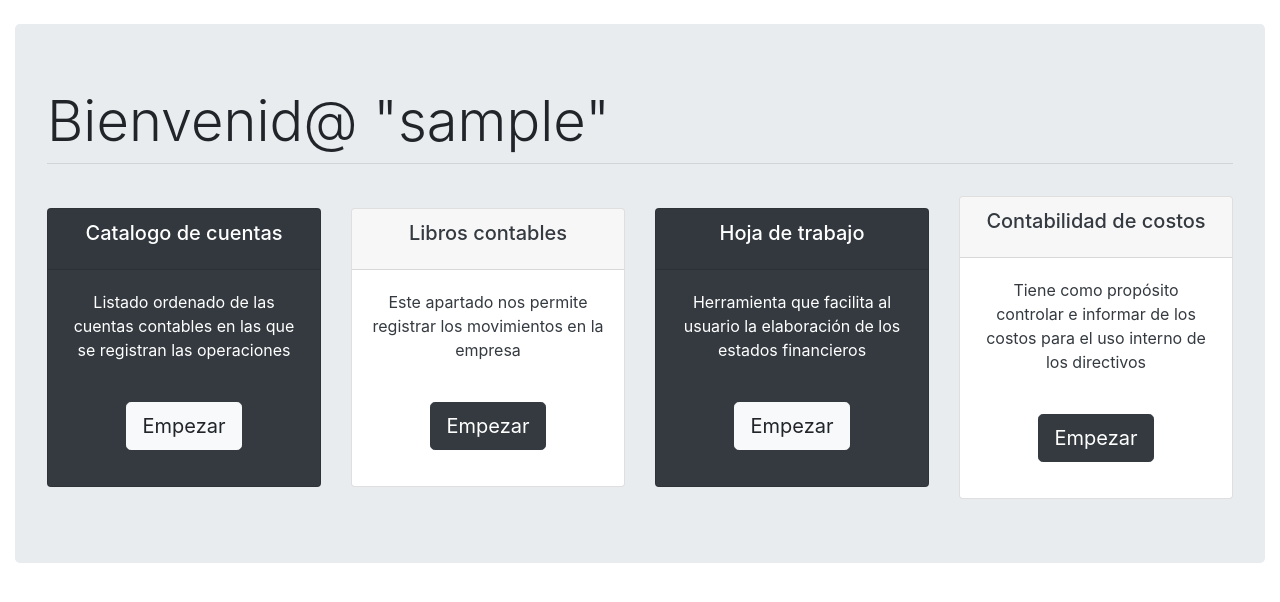
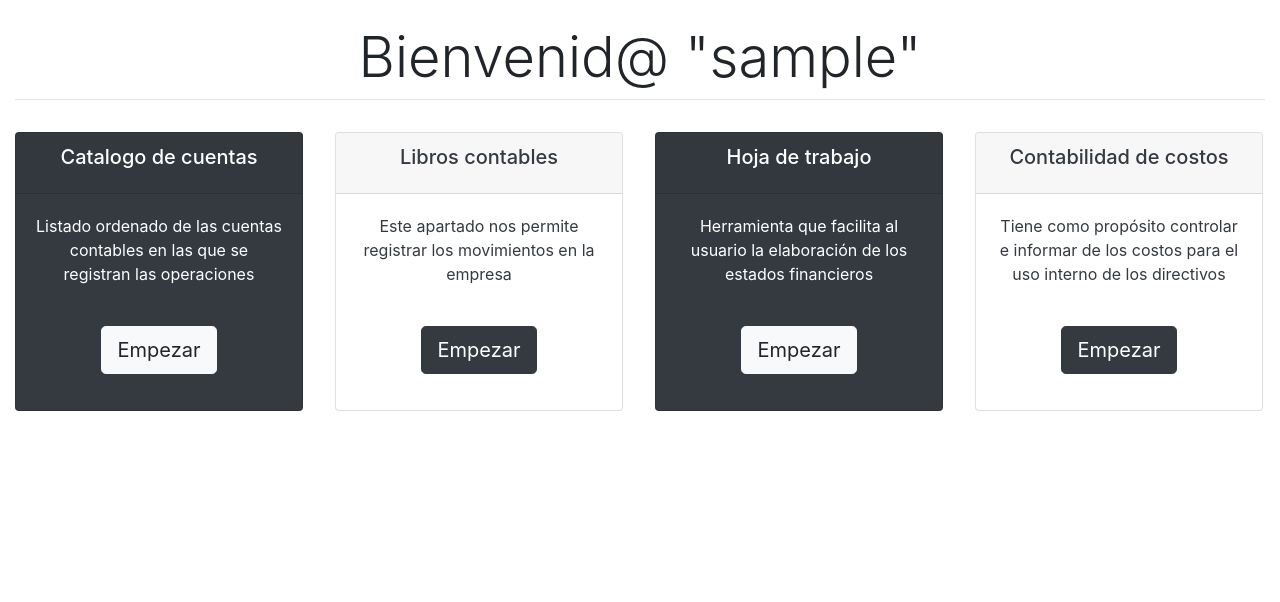
Before and after one commit to vp20007/SICTurbomec, a Django app: page / in a window 1280 px wide. Shown: the part 56-658 px from the top of the page. Run offline with Django 4.2, Linux system fonts and the light colour scheme; the visitor is signed in with stand-in values (Sample User, id 1); some libraries are stand-ins or nearby versions.

Commit message:
Update inicio.html

```diff
--- a/sica/templates/paginas/inicio.html
+++ b/sica/templates/paginas/inicio.html
@@ -4,7 +4,7 @@
 
 {% block contenido %}
 
-<div class="jumbotron">
+<div class="text-center">
     <h1 class="display-4">Bienvenid@ "{{user.username}}"</h1>
     <hr class="my-2">
     <br>
```
